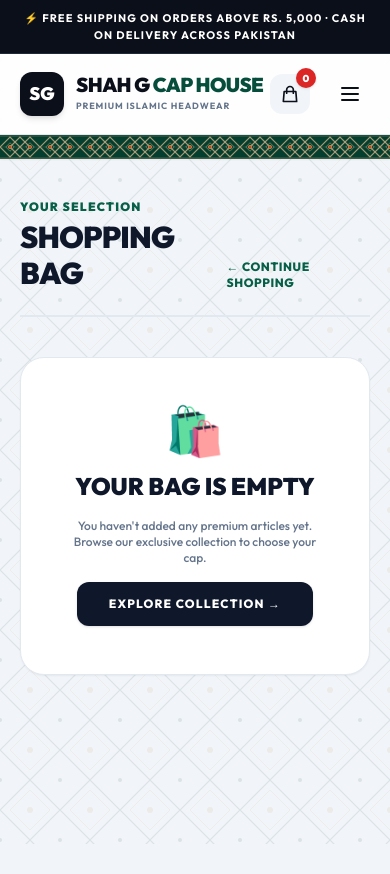
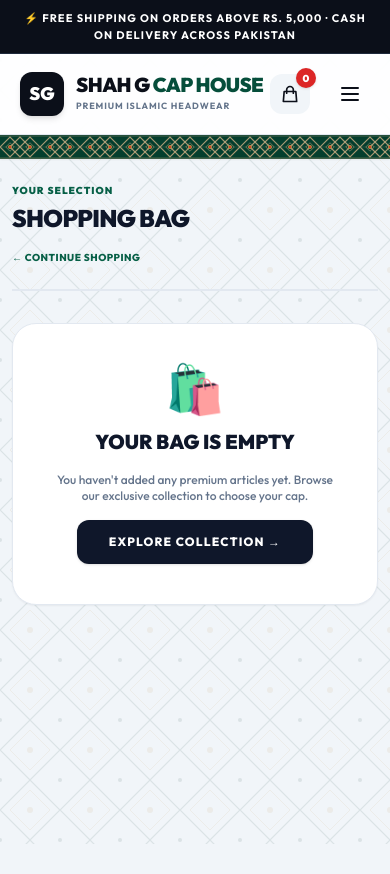
Before and after one commit to MashoodArshad/topistore, a Django app: page /cart/ in a window 390 px wide. Shown: the top 874 px of the page. Run offline with Django 5.2, Linux system fonts and the light colour scheme; parts of the project's set-up code (start-up, migrations or seed data) failed here and were passed over; some libraries are stand-ins or nearby versions; some web fonts are replaced.

Commit message:
feat(cart): complete day 11-13 with interactive quantity controls, stock re-validation, and inactive product handling

```diff
--- a/cart/urls.py
+++ b/cart/urls.py
@@ -6,5 +6,6 @@ app_name = 'cart'
 urlpatterns = [
     path('', views.cart_detail, name='cart_detail'),
     path('add/<int:product_id>/', views.cart_add, name='cart_add'),
+    path('update/<int:product_id>/', views.cart_update, name='cart_update'),
     path('remove/<int:product_id>/', views.cart_remove, name='cart_remove'),
 ]
--- a/cart/views.py
+++ b/cart/views.py
@@ -51,6 +51,24 @@ def cart_add(request, product_id):
 
 
 @require_POST
+def cart_update(request, product_id):
+    """
+    Updates the quantity of a specific product in the cart.
+    Called from the cart detail page via +/- buttons.
+    """
+    cart = Cart(request)
+    product = get_object_or_404(Product, id=product_id, is_active=True)
+
+    try:
+        quantity = int(request.POST.get('quantity', 1))
+    except (ValueError, TypeError):
+        quantity = 1
+
+    cart.update_quantity(product=product, quantity=quantity)
+    return redirect('cart:cart_detail')
+
+
+@require_POST
 def cart_remove(request, product_id):
     """
     Removes a product completely from the shopping cart.
--- a/templates/cart/cart_detail.html
+++ b/templates/cart/cart_detail.html
@@ -4,31 +4,32 @@
 
 {% block content %}
 
-<div class="max-w-7xl mx-auto px-5 sm:px-8 py-10">
+<div class="max-w-7xl mx-auto px-3 sm:px-6 lg:px-8 py-6 sm:py-10">
 
     <!-- Title Header -->
-    <div class="flex items-end justify-between pb-6 border-b-2 border-slate-200 mb-10">
+    <div class="flex flex-col sm:flex-row sm:items-end justify-between gap-4 pb-6 border-b-2 border-slate-200 mb-8">
         <div>
-            <span class="text-xs font-black uppercase tracking-widest text-emerald-800 block mb-1">Your Selection</span>
-            <h1 class="text-3xl sm:text-5xl font-black tracking-tight text-slate-900 uppercase">Shopping Bag</h1>
+            <span class="text-[10px] sm:text-xs font-black uppercase tracking-widest text-emerald-800 block mb-1">Your Selection</span>
+            <h1 class="text-2xl sm:text-5xl font-black tracking-tight text-slate-900 uppercase">Shopping Bag</h1>
         </div>
-        <a href="{% url 'products:product_list' %}" class="text-xs font-extrabold uppercase tracking-wider text-emerald-800 hover:underline">
+        <a href="{% url 'products:product_list' %}" class="text-[10px] sm:text-xs font-extrabold uppercase tracking-wider text-emerald-800 hover:underline">
             ← Continue Shopping
         </a>
     </div>
 
     {% if cart %}
-    <div class="grid grid-cols-1 lg:grid-cols-12 gap-10 items-start">
+    <div class="grid grid-cols-1 lg:grid-cols-12 gap-6 lg:gap-10 items-start">
 
-        <!-- LEFT: Items List Table (7 Columns) -->
+        <!-- LEFT: Items List (7 Columns) -->
         <div class="lg:col-span-8 space-y-4">
 
             {% for item in cart %}
-            <div class="bg-white border border-slate-200 rounded-2xl p-5 shadow-sm flex flex-col sm:flex-row items-center gap-6 justify-between">
+            <div class="bg-white border border-slate-200 rounded-2xl p-4 sm:p-5 shadow-sm">
+                <div class="flex flex-col sm:flex-row items-start sm:items-center gap-4 sm:gap-6">
 
                     <!-- Img + Details -->
-                <div class="flex items-center gap-5 w-full sm:w-auto">
-                    <div class="w-20 h-20 bg-slate-950 rounded-xl overflow-hidden flex-shrink-0 border border-slate-200">
+                    <div class="flex items-center gap-4 w-full sm:w-auto">
+                        <div class="w-16 h-16 sm:w-20 sm:h-20 bg-slate-950 rounded-xl overflow-hidden flex-shrink-0 border border-slate-200">
                             {% if item.product.image %}
                                 <img src="{{ item.product.image.url }}" alt="{{ item.product.name }}" class="w-full h-full object-cover">
                             {% else %}
@@ -37,53 +38,66 @@
                         </div>
 
                         <div class="space-y-1">
-                        <span class="text-[9px] font-extrabold uppercase tracking-widest text-emerald-800 block">
+                            <span class="text-[8px] sm:text-[9px] font-extrabold uppercase tracking-widest text-emerald-800 block">
                                 {{ item.product.category.name }}
                             </span>
-                        <h3 class="text-lg font-black text-slate-900 uppercase">
+                            <h3 class="text-sm sm:text-lg font-black text-slate-900 uppercase">
                                 <a href="/products/{{ item.product.slug }}/" class="hover:text-emerald-800 transition">
                                     {{ item.product.name }}
                                 </a>
                             </h3>
-                        <p class="text-xs font-bold text-slate-500">
-                            Unit Price: <span class="text-red-600 font-extrabold">Rs. {{ item.price|floatformat:0 }}</span>
+                            <p class="text-[10px] sm:text-xs font-bold text-slate-500">
+                                Unit: <span class="text-red-600 font-extrabold">Rs. {{ item.price|floatformat:0 }}</span>
                             </p>
                         </div>
                     </div>
 
-                <!-- Quantity & Price Total -->
-                <div class="flex items-center justify-between sm:justify-end gap-6 w-full sm:w-auto border-t sm:border-t-0 pt-3 sm:pt-0 border-slate-100">
-                    <div class="bg-slate-100 border border-slate-300 px-4 py-2 rounded-xl text-center">
-                        <span class="text-xs font-black text-slate-900">Qty: {{ item.quantity }}</span>
+                    <!-- Quantity Controls + Total + Remove -->
+                    <div class="flex items-center justify-between sm:justify-end gap-4 sm:gap-6 w-full sm:w-auto ml-20 sm:ml-0">
+
+                        <!-- Interactive +/- Quantity Form -->
+                        <form method="post" action="{% url 'cart:cart_update' item.product.id %}" class="flex items-center border-2 border-slate-300 rounded-xl overflow-hidden bg-slate-50" id="qty-form-{{ item.product.id }}">
+                            {% csrf_token %}
+                            <input type="hidden" name="quantity" id="qty-input-{{ item.product.id }}" value="{{ item.quantity }}">
+                            <button type="button" onclick="updateQty('{{ item.product.id }}', -1, {{ item.product.stock }})"
+                                    class="px-3 py-2 text-slate-800 hover:bg-slate-200 font-extrabold transition text-sm">−</button>
+                            <span class="px-3 py-2 text-xs sm:text-sm font-black text-slate-900 min-w-[28px] text-center" id="qty-display-{{ item.product.id }}">
+                                {{ item.quantity }}
+                            </span>
+                            <button type="button" onclick="updateQty('{{ item.product.id }}', 1, {{ item.product.stock }})"
+                                    class="px-3 py-2 text-slate-800 hover:bg-slate-200 font-extrabold transition text-sm">+</button>
+                        </form>
+
+                        <!-- Item Total -->
+                        <div class="text-right min-w-[70px]">
+                            <span class="text-sm sm:text-base font-black text-slate-900 block">
+                                Rs. {{ item.total_price|floatformat:0 }}
+                            </span>
                         </div>
 
-                    <div class="text-right">
-                        <span class="text-xl font-black text-slate-900 block">
-                            Rs. {{ item.total_price|floatformat:0 }}
-                        </span>
-
-                        <!-- Remove Form -->
-                        <form method="post" action="{% url 'cart:cart_remove' item.product.id %}" class="inline">
+                        <!-- Remove Button -->
+                        <form method="post" action="{% url 'cart:cart_remove' item.product.id %}">
                             {% csrf_token %}
-                            <button type="submit" class="text-[11px] font-bold text-red-600 hover:text-red-800 uppercase tracking-wider transition">
-                                Remove ✕
+                            <button type="submit" class="text-[10px] sm:text-[11px] font-bold text-red-600 hover:text-red-800 uppercase tracking-wider transition">
+                                ✕
                             </button>
                         </form>
-                    </div>
+
                     </div>
 
+                </div>
             </div>
             {% endfor %}
 
         </div>
 
         <!-- RIGHT: Order Summary Card (5 Columns) -->
-        <div class="lg:col-span-4 bg-white border border-slate-200 p-6 sm:p-8 rounded-3xl shadow-sm space-y-6">
-            <h3 class="text-xl font-black uppercase tracking-tight text-slate-900 border-b border-slate-200 pb-4">
+        <div class="lg:col-span-4 bg-white border border-slate-200 p-5 sm:p-8 rounded-3xl shadow-sm space-y-5 sm:space-y-6 sticky top-28">
+            <h3 class="text-lg sm:text-xl font-black uppercase tracking-tight text-slate-900 border-b border-slate-200 pb-4">
                 Order Summary
             </h3>
 
-            <div class="space-y-3.5 text-sm font-bold text-slate-600">
+            <div class="space-y-3 sm:space-y-3.5 text-xs sm:text-sm font-bold text-slate-600">
                 <div class="flex justify-between">
                     <span>Subtotal</span>
                     <span class="text-slate-900 font-black">Rs. {{ subtotal|floatformat:0 }}</span>
@@ -93,7 +107,7 @@
                     <span>Shipping Fee</span>
                     <span>
                         {% if shipping_fee == 0 %}
-                            <span class="text-emerald-700 font-black">FREE SHIPPING</span>
+                            <span class="text-emerald-700 font-black">FREE</span>
                         {% else %}
                             <span class="text-slate-900 font-black">Rs. {{ shipping_fee|floatformat:0 }}</span>
                         {% endif %}
@@ -101,24 +115,24 @@
                 </div>
 
                 {% if shipping_fee > 0 %}
-                <p class="text-[11px] text-slate-400 font-medium">Add items worth Rs. 5,000 for Free Shipping!</p>
+                <p class="text-[10px] text-slate-400 font-medium">Add items worth Rs. 5,000 for Free Shipping!</p>
                 {% endif %}
 
                 <div class="border-t-2 border-slate-200 pt-4 flex justify-between items-baseline">
-                    <span class="text-base font-black text-slate-900 uppercase">Total Payable</span>
-                    <span class="text-3xl font-black text-red-600">Rs. {{ grand_total|floatformat:0 }}</span>
+                    <span class="text-sm sm:text-base font-black text-slate-900 uppercase">Total</span>
+                    <span class="text-2xl sm:text-3xl font-black text-red-600">Rs. {{ grand_total|floatformat:0 }}</span>
                 </div>
             </div>
 
             <div class="pt-2">
                 <a href="{% url 'orders:checkout' %}"
-                   class="w-full bg-slate-900 hover:bg-emerald-900 text-white font-black text-xs uppercase tracking-widest py-4 rounded-xl flex items-center justify-center gap-2 transition shadow-md">
+                   class="w-full bg-slate-900 hover:bg-emerald-900 text-white font-black text-xs uppercase tracking-widest py-3.5 sm:py-4 rounded-xl flex items-center justify-center gap-2 transition shadow-md">
                     <span>Proceed to Checkout</span>
                     <span>→</span>
                 </a>
             </div>
 
-            <p class="text-[11px] text-center text-slate-400 font-bold uppercase tracking-wider">
+            <p class="text-[10px] text-center text-slate-400 font-bold uppercase tracking-wider">
                 🔒 Cash on Delivery Across Pakistan
             </p>
         </div>
@@ -127,9 +141,9 @@
 
     {% else %}
     <!-- Empty Cart Shell -->
-    <div class="bg-white border border-slate-200 rounded-3xl p-12 text-center max-w-lg mx-auto space-y-4 shadow-sm">
+    <div class="bg-white border border-slate-200 rounded-3xl p-10 sm:p-12 text-center max-w-lg mx-auto space-y-4 shadow-sm">
         <span class="text-5xl block">🛍️</span>
-        <h2 class="text-2xl font-black uppercase text-slate-900">Your Bag is Empty</h2>
+        <h2 class="text-xl sm:text-2xl font-black uppercase text-slate-900">Your Bag is Empty</h2>
         <p class="text-xs text-slate-500 font-medium max-w-xs mx-auto">
             You haven't added any premium articles yet. Browse our exclusive collection to choose your cap.
         </p>
@@ -141,4 +155,27 @@
 
 </div>
 
+<!-- ===== INLINE JAVASCRIPT FOR QUANTITY UPDATE ===== -->
+<script>
+    function updateQty(productId, change, maxStock) {
+        const input = document.getElementById('qty-input-' + productId);
+        const display = document.getElementById('qty-display-' + productId);
+        const form = document.getElementById('qty-form-' + productId);
+
+        let currentQty = parseInt(input.value) || 1;
+        let newQty = currentQty + change;
+
+        // Clamp between 1 and max stock
+        if (newQty < 1) newQty = 1;
+        if (newQty > maxStock) newQty = maxStock;
+
+        // Only submit if quantity actually changed
+        if (newQty !== currentQty) {
+            input.value = newQty;
+            display.textContent = newQty;
+            form.submit();
+        }
+    }
+</script>
+
 {% endblock %}
```
Also changed, not shown: cart/cart.py (+41 -20 lines). Lines whose indentation alone changed are shown as unchanged.
